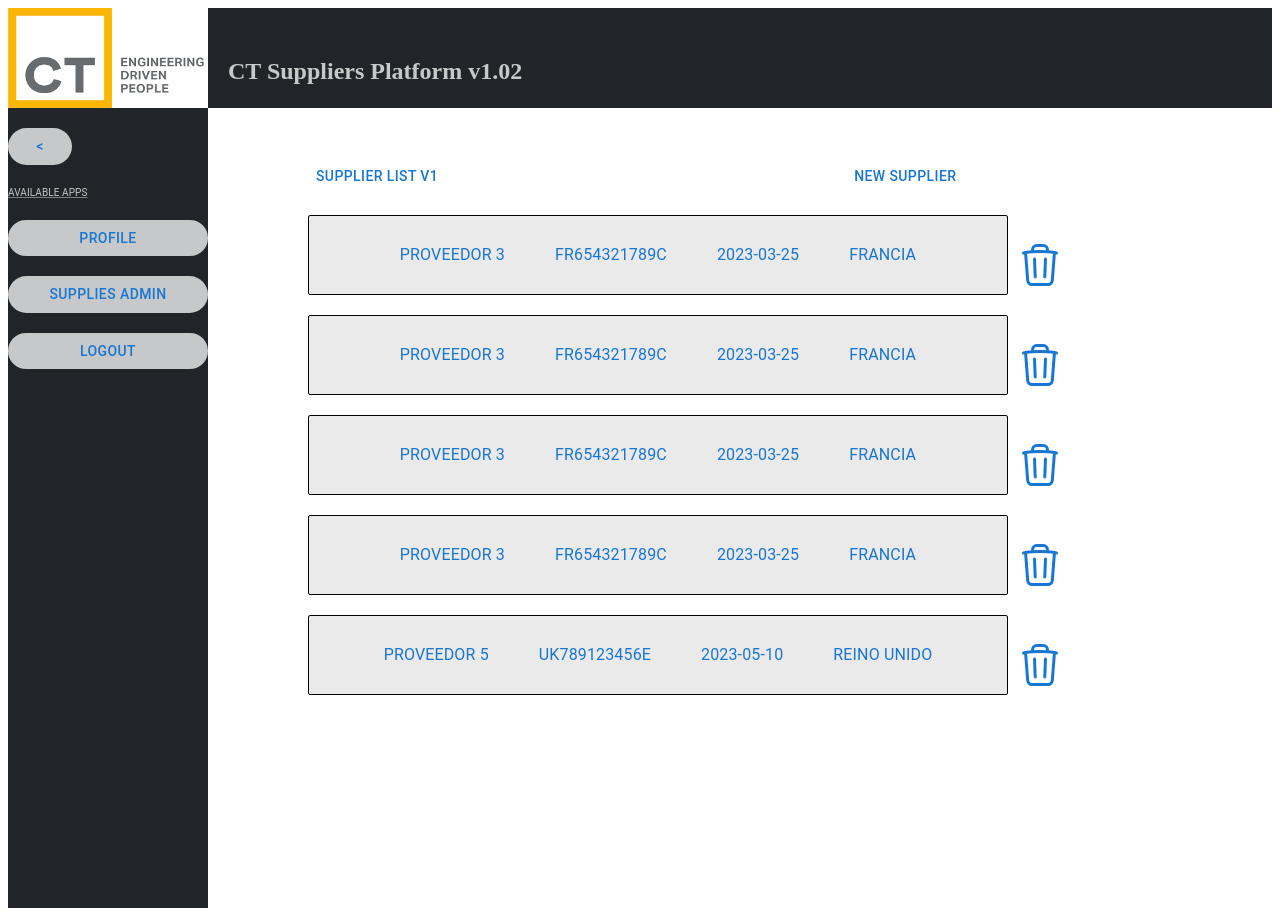
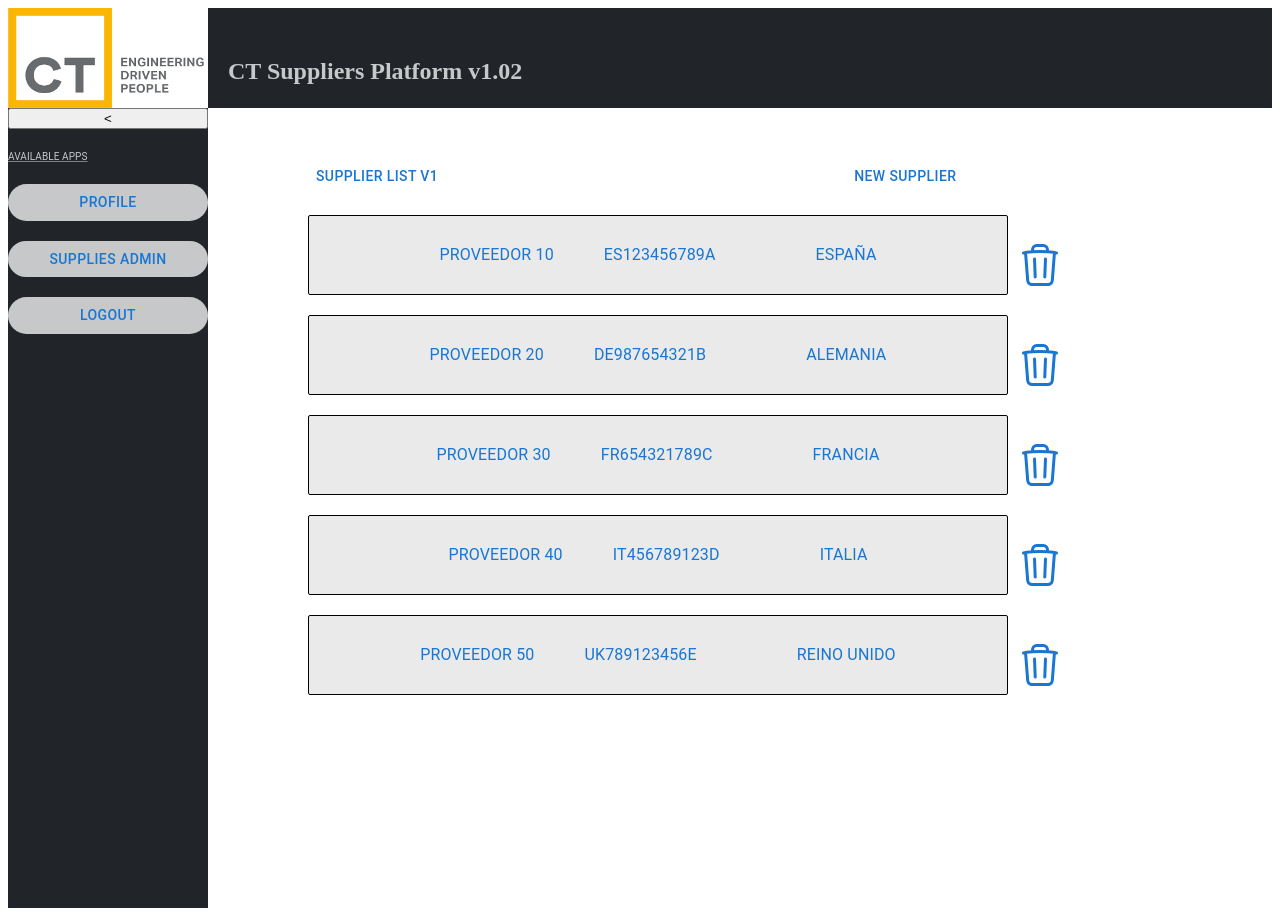
Before and after one commit to Kilox6991/suppliers-platform, a React (Vite) app in the folder frontend/suppliers-platform/: page / in a window 1280 px wide. Built offline with nearby package versions, Linux system fonts and the light colour scheme; data requests are answered from the project's data file.

Commit message:
CRUD: update

```diff
--- a/frontend/suppliers-platform/src/api/db.json
+++ b/frontend/suppliers-platform/src/api/db.json
@@ -1,63 +1,59 @@
 {
-  "suppliers": [{
-          "id": 1,
-          "name": "Proveedor 3",
+  "suppliers": [
+    {
+      "name": "Proveedor 10",
+      "commercialName": "Proveedor 1 Comercial",
+      "vat": "ES123456789A",
+      "legalAddress": "Calle Betis",
+      "city": "Sevilla",
+      "state": "EspañaState",
+      "country": "España",
+      "zipCode": "41520",
+      "id": 1
+    },
+    {
+      "name": "Proveedor 20",
+      "commercialName": "Proveedor 2 Comercial",
+      "vat": "DE987654321B",
+      "legalAddress": "Street XYZ",
+      "city": "Berlin",
+      "state": "GermanyState",
+      "country": "Alemania",
+      "zipCode": "12345",
+      "id": 2
+    },
+    {
+      "name": "Proveedor 30",
+      "commercialName": "Proveedor 3 Comercial",
       "vat": "FR654321789C",
-          "date": "2023-03-25",
-          "commercialName": "Proveedor 3 Comercial",
       "legalAddress": "Rue de la Rue",
       "city": "París",
       "state": "FranceState",
       "country": "Francia",
-          "zipCode": "67890"
+      "zipCode": "67890",
+      "id": 3
     },
     {
-          "id": 2,
-          "name": "Proveedor 3",
-          "vat": "FR654321789C",
-          "date": "2023-03-25",
-          "commercialName": "Proveedor 3 Comercial",
-          "legalAddress": "Rue de la Rue",
-          "city": "París",
-          "state": "FranceState",
-          "country": "Francia",
-          "zipCode": "67890"
+      "name": "Proveedor 40",
+      "commercialName": "Proveedor 4 Comercial",
+      "vat": "IT456789123D",
+      "legalAddress": "Via Roma",
+      "city": "Roma",
+      "state": "ItalyState",
+      "country": "Italia",
+      "zipCode": "00100",
+      "id": 4
     },
     {
-          "id": 3,
-          "name": "Proveedor 3",
-          "vat": "FR654321789C",
-          "date": "2023-03-25",
-          "commercialName": "Proveedor 3 Comercial",
-          "legalAddress": "Rue de la Rue",
-          "city": "París",
-          "state": "FranceState",
-          "country": "Francia",
-          "zipCode": "67890"
-      },
-      {
-          "id": 4,
-          "name": "Proveedor 3",
-          "vat": "FR654321789C",
-          "date": "2023-03-25",
-          "commercialName": "Proveedor 3 Comercial",
-          "legalAddress": "Rue de la Rue",
-          "city": "París",
-          "state": "FranceState",
-          "country": "Francia",
-          "zipCode": "67890"
-      },
-      {
-          "id": 5,
-          "name": "Proveedor 5",
+      "name": "Proveedor 50",
+      "commercialName": "Proveedor 5 Comercial",
       "vat": "UK789123456E",
-          "date": "2023-05-10",
-          "commercialName": "Proveedor 5 Comercial",
       "legalAddress": "123 Main St",
       "city": "London",
       "state": "UKState",
       "country": "Reino Unido",
-          "zipCode": "SW1A 1AA"
+      "zipCode": "SW1A 1AA",
+      "id": 5
     }
   ]
 }
--- a/frontend/suppliers-platform/src/api/db1.json
+++ b/frontend/suppliers-platform/src/api/db1.json
@@ -1,7 +1,7 @@
 {
     "suppliers": [{
             "id": 1,
-            "name": "Proveedor 3",
+            "name": "Proveedor 1",
             "vat": "FR654321789C",
             "date": "2023-03-25",
             "commercialName": "Proveedor 3 Comercial",
@@ -13,7 +13,7 @@
         },
         {
             "id": 2,
-            "name": "Proveedor 3",
+            "name": "Proveedor 2",
             "vat": "FR654321789C",
             "date": "2023-03-25",
             "commercialName": "Proveedor 3 Comercial",
@@ -37,7 +37,7 @@
         },
         {
             "id": 4,
-            "name": "Proveedor 3",
+            "name": "Proveedor 4",
             "vat": "FR654321789C",
             "date": "2023-03-25",
             "commercialName": "Proveedor 3 Comercial",
--- a/frontend/suppliers-platform/src/components/Sidebar.jsx
+++ b/frontend/suppliers-platform/src/components/Sidebar.jsx
@@ -2,11 +2,15 @@ import { Button, Box, Typography } from "@mui/material";
 import { Link } from "react-router-dom"; // Importa el componente Link de React Router
 
 function Sidebar() {
+    const handleBackClick = () => {
+        window.location.href = "/";
+    };
+
     return (
         <Box sx={{ display: "flex", flexDirection: "column", width: "200px", height: "100vh", backgroundColor: "#212529", gap: "20px" }}>
-            <Link to="/" sx={{}}>
-                <Button sx={{borderRadius: "100px", backgroundColor: "#c7c8c9", marginTop: "20px" }}>&lt;</Button>
-            </Link>
+            <button onClick={handleBackClick} sx={{borderRadius: "100px", backgroundColor: "#c7c8c9", marginTop: "20px" }}>
+                &lt;
+            </button>
             <Typography sx={{ color: "#c7c8c9", fontSize: "10px", textDecoration: "underline", textDecorationColor: "gray" }}>AVAILABLE APPS</Typography>
             <Button sx={{ borderRadius: "100px", backgroundColor: "#c7c8c9" }}>Profile</Button>
             <Button sx={{ borderRadius: "100px", backgroundColor: "#c7c8c9" }}>Supplies Admin</Button>
--- a/frontend/suppliers-platform/src/components/SupplierDetail/SupplierDetail.jsx
+++ b/frontend/suppliers-platform/src/components/SupplierDetail/SupplierDetail.jsx
@@ -2,10 +2,11 @@ import { Box, Typography, TextField, Button, Grid } from "@mui/material";
 import { useParams } from "react-router-dom";
 import { useState } from "react";
 import { suppliers } from "../../data/json";
+import { helpHttp } from "../../helpers/helpHttp";
 
 function SupplierDetail() {
   const { id } = useParams();
-
+  const api = helpHttp();
   const selectedSupplier = suppliers.find(
     (supplier) => supplier.id === Number(id)
   );
@@ -14,19 +15,50 @@ function SupplierDetail() {
     return <div>Proveedor no encontrado</div>;
   }
 
-
   const [editedName, setEditedName] = useState(selectedSupplier.name);
-  const [editedNameCommercial, setEditedNameCommercial] = useState(selectedSupplier.commercialName);
+  const [editedNameCommercial, setEditedNameCommercial] = useState(
+    selectedSupplier.commercialName
+  );
   const [editedVat, setEditedVat] = useState(selectedSupplier.vat);
 
-  const [editedLegalAddress, setEditedLegalAddress] = useState(selectedSupplier.legalAddress);
+  const [editedLegalAddress, setEditedLegalAddress] = useState(
+    selectedSupplier.legalAddress
+  );
   const [editedCity, setEditedCity] = useState(selectedSupplier.city);
   const [editedState, setEditedState] = useState(selectedSupplier.state);
   const [editedCountry, setEditedCountry] = useState(selectedSupplier.country);
   const [editedZip, setEditedZip] = useState(selectedSupplier.zipCode);
 
-  const saveChanges = () => {
-
+  const saveChanges = async () => {
+    const url = `http://localhost:5000/suppliers/${id}`;
+    const updatedSupplier = {
+      name: editedName,
+      commercialName: editedNameCommercial,
+      vat: editedVat,
+      legalAddress: editedLegalAddress,
+      city: editedCity,
+      state: editedState,
+      country: editedCountry,
+      zipCode: editedZip,
+    };
+    const options = {
+      body: updatedSupplier,
+      headers: { "Content-Type": "application/json" },
+    };
+    try {
+      const data = await api.put(url, options);
+      console.log("Proveedor actualizado con éxito:", data);
+      setEditedName(data.name);
+      setEditedNameCommercial(data.commercialName);
+      setEditedVat(data.vat);
+      setEditedLegalAddress(data.legalAddress);
+      setEditedCity(data.city);
+      setEditedState(data.state);
+      setEditedCountry(data.country);
+      setEditedZip(data.zipCode);
+    } catch (error) {
+      console.error("Error al actualizar el proveedor:", error);
+    }
   };
 
   return (
@@ -45,7 +77,10 @@ function SupplierDetail() {
             value={editedName}
             onChange={(e) => setEditedName(e.target.value)}
             variant="outlined"
-          sx={{ backgroundColor: "white", "& .MuiInputBase-input": { padding: "8px 10px" } }}
+            sx={{
+              backgroundColor: "white",
+              "& .MuiInputBase-input": { padding: "8px 10px" },
+            }}
           />
         </Grid>
         <Grid item xs={6}>
@@ -54,7 +89,10 @@ function SupplierDetail() {
             value={editedNameCommercial}
             onChange={(e) => setEditedNameCommercial(e.target.value)}
             variant="outlined"
-          sx={{ backgroundColor: "white", "& .MuiInputBase-input": { padding: "8px 10px" } }}
+            sx={{
+              backgroundColor: "white",
+              "& .MuiInputBase-input": { padding: "8px 10px" },
+            }}
           />
         </Grid>
         <Grid item xs={6}>
@@ -63,7 +101,10 @@ function SupplierDetail() {
             value={editedVat}
             onChange={(e) => setEditedVat(e.target.value)}
             variant="outlined"
-          sx={{ backgroundColor: "white", "& .MuiInputBase-input": { padding: "8px 10px" } }}
+            sx={{
+              backgroundColor: "white",
+              "& .MuiInputBase-input": { padding: "8px 10px" },
+            }}
           />
         </Grid>
         <Grid item xs={6}>
@@ -72,7 +113,10 @@ function SupplierDetail() {
             value={editedLegalAddress}
             onChange={(e) => setEditedLegalAddress(e.target.value)}
             variant="outlined"
-          sx={{ backgroundColor: "white", "& .MuiInputBase-input": { padding: "8px 10px" } }}
+            sx={{
+              backgroundColor: "white",
+              "& .MuiInputBase-input": { padding: "8px 10px" },
+            }}
           />
         </Grid>
         <Grid item xs={6}>
@@ -81,7 +125,10 @@ function SupplierDetail() {
             value={editedCity}
             onChange={(e) => setEditedCity(e.target.value)}
             variant="outlined"
-          sx={{ backgroundColor: "white", "& .MuiInputBase-input": { padding: "8px 10px" } }}
+            sx={{
+              backgroundColor: "white",
+              "& .MuiInputBase-input": { padding: "8px 10px" },
+            }}
           />
         </Grid>
         <Grid item xs={6}>
@@ -90,7 +137,10 @@ function SupplierDetail() {
             value={editedState}
             onChange={(e) => setEditedState(e.target.value)}
             variant="outlined"
-          sx={{ backgroundColor: "white", "& .MuiInputBase-input": { padding: "8px 10px" } }}
+            sx={{
+              backgroundColor: "white",
+              "& .MuiInputBase-input": { padding: "8px 10px" },
+            }}
           />
         </Grid>
         <Grid item xs={6}>
@@ -99,7 +149,10 @@ function SupplierDetail() {
             value={editedCountry}
             onChange={(e) => setEditedCountry(e.target.value)}
             variant="outlined"
-          sx={{ backgroundColor: "white", "& .MuiInputBase-input": { padding: "8px 10px" } }}
+            sx={{
+              backgroundColor: "white",
+              "& .MuiInputBase-input": { padding: "8px 10px" },
+            }}
           />
         </Grid>
         <Grid item xs={12}>
@@ -108,7 +161,10 @@ function SupplierDetail() {
             value={editedZip}
             onChange={(e) => setEditedZip(e.target.value)}
             variant="outlined"
-          sx={{ backgroundColor: "white", "& .MuiInputBase-input": { padding: "8px 10px" } }}
+            sx={{
+              backgroundColor: "white",
+              "& .MuiInputBase-input": { padding: "8px 10px" },
+            }}
           />
         </Grid>
       </Grid>
--- a/frontend/suppliers-platform/src/pages/HomePage.jsx
+++ b/frontend/suppliers-platform/src/pages/HomePage.jsx
@@ -2,6 +2,7 @@ import { Box } from "@mui/material"
 import Navbar from "../components/Navbar"
 import Sidebar from "../components/Sidebar";
 import MenuHome from "../components/MenuHome";
+
 
 
 
@@ -11,7 +12,7 @@ function HomePage() {
         <>
         <Navbar></Navbar>
         <Box sx={{display:"flex"}}>
-        <Sidebar></Sidebar>
+        <Sidebar ></Sidebar>
         <MenuHome ></MenuHome>
         </Box>
         </>
```
Lines whose indentation alone changed are shown as unchanged.
